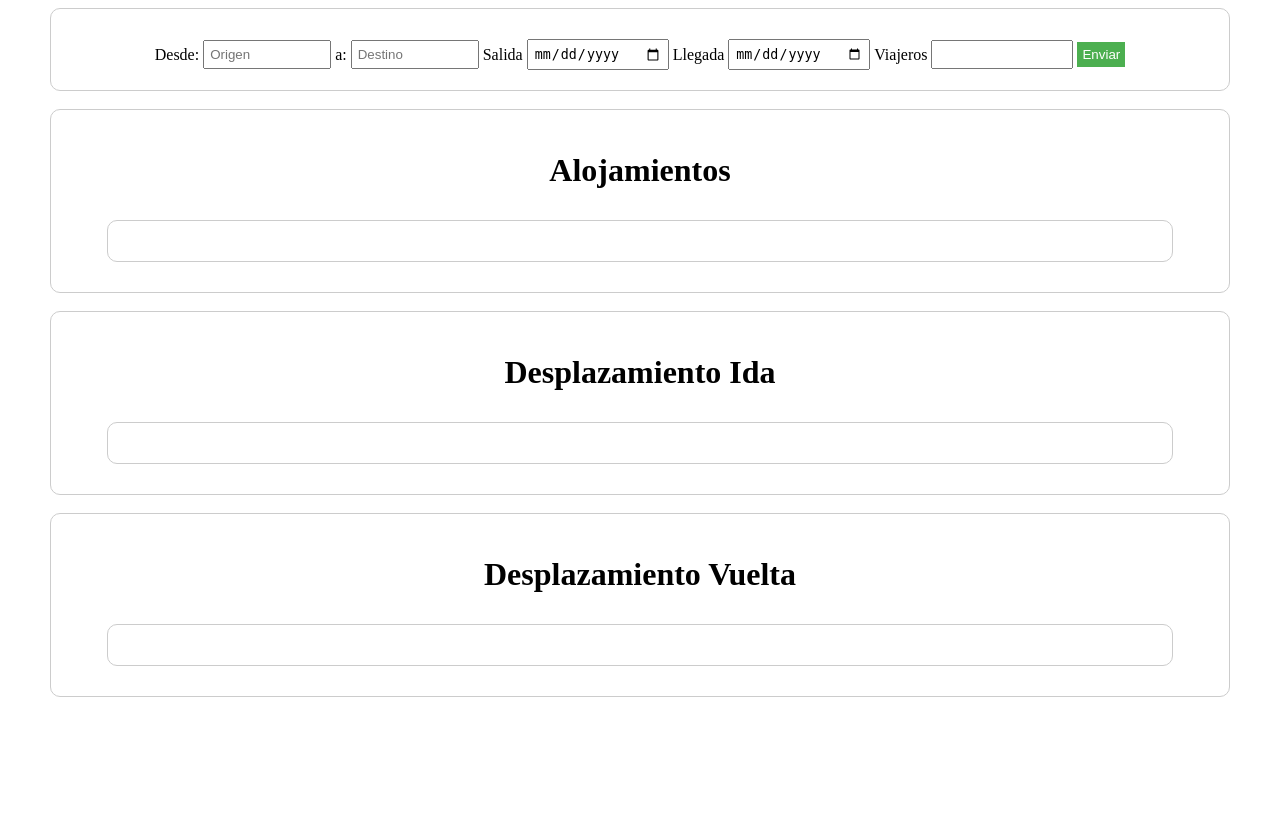
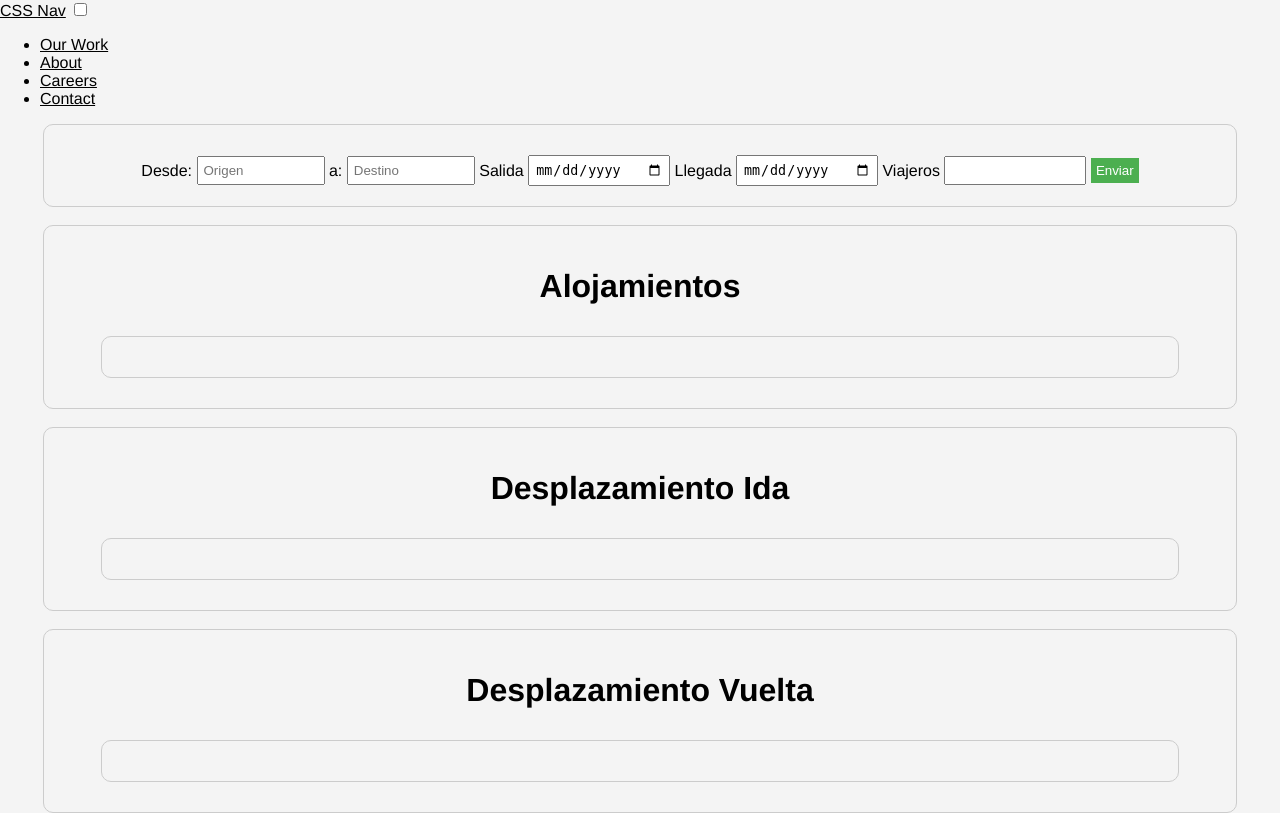
Before and after one commit to Valenhater/tft, a Django app: page / in a window 1280 px wide. Before the commit the page ends 697 px from the top, so only its background shows below. Run offline with Django 4.2, Linux system fonts and the light colour scheme; data that the repository does not hold is empty.

Commit message:
header v1

```diff
--- a/viajes/principal/admin.py
+++ b/viajes/principal/admin.py
@@ -1,7 +1,7 @@
 from django.contrib import admin
 
 #Register your models here.
-from .models import Viaje, Paquete, Destino, Alojamiento, Desplazamiento, Foto
+from .models import Viaje, Paquete, Destino, Alojamiento, Desplazamiento, Foto, CustomUser
 
 admin.site.register(Destino)
 admin.site.register(Foto)
@@ -9,3 +9,4 @@ admin.site.register(Viaje)
 admin.site.register(Paquete)
 admin.site.register(Alojamiento)
 admin.site.register(Desplazamiento)
+admin.site.register(CustomUser)
--- /dev/null
+++ b/viajes/principal/templates/includes/cabecera.html
@@ -0,0 +1,11 @@
+<header class="header">
+    <a href="" class="logo">CSS Nav</a>
+    <input class="menu-btn" type="checkbox" id="menu-btn" />
+    <label class="menu-icon" for="menu-btn"><span class="navicon"></span></label>
+    <ul class="menu">
+      <li><a href="#work">Our Work</a></li>
+      <li><a href="#about">About</a></li>
+      <li><a href="#careers">Careers</a></li>
+      <li><a href="#contact">Contact</a></li>
+    </ul>
+  </header>
--- a/viajes/principal/templates/viaje_vista2.html
+++ b/viajes/principal/templates/viaje_vista2.html
@@ -12,7 +12,7 @@
 </head>
 
 <body>
-
+    {% include 'includes/cabecera.html' %}
     <div class="formulario">
         <form action="confViaje/" method="POST">
             {% csrf_token %}
--- a/viajes/static/viajes/css/estilos.css
+++ b/viajes/static/viajes/css/estilos.css
@@ -4,6 +4,7 @@
   padding: 20px;
   border-radius: 10px;
   border: 1px solid #ccc;
+
 }
 
 .formulario h2 {
@@ -86,3 +87,13 @@
 img{
   width: 15vw;
 }
+
+body {
+  margin: 0;
+  font-family: Helvetica, sans-serif;
+  background-color: #f4f4f4;
+}
+
+a {
+  color: #000;
+}
```
Also changed, not shown: viajes/principal/models.py (+17 -30 lines), viajes/principal/migrations/0003_customuser_profile.py (added), viajes/principal/migrations/0004_alter_viaje_usuario_delete_usuario.py (added).
